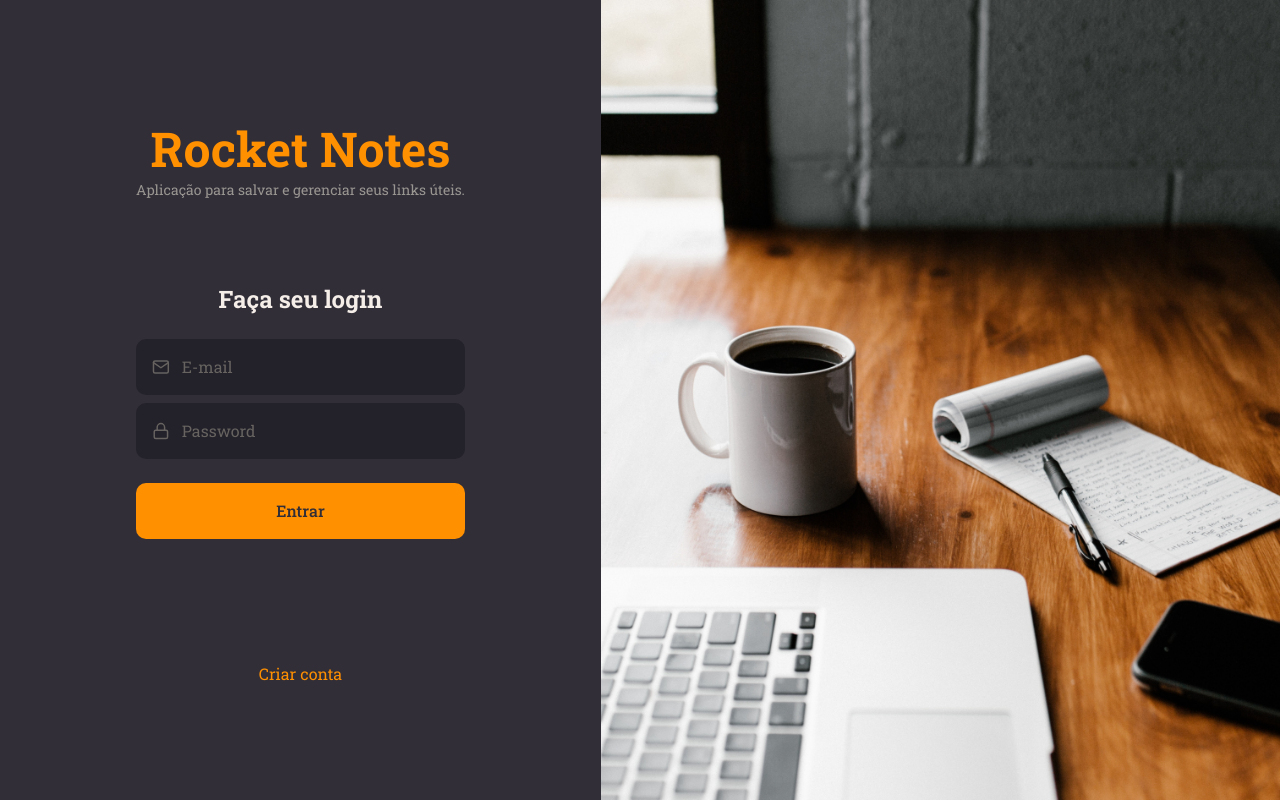
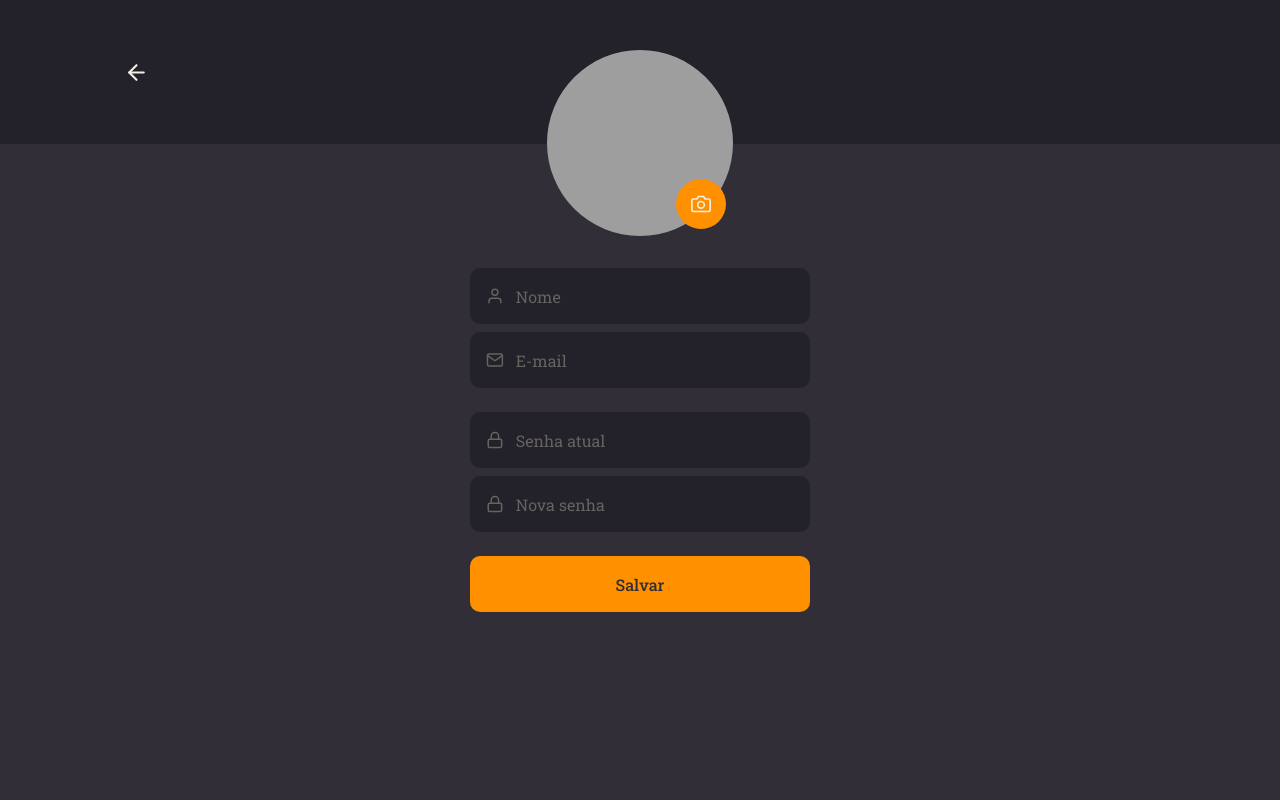
Before and after one commit to Felipe-Monte/Projeto_React, a React (Vite) app in the folder noteapp/: page / in a window 1280 px wide. Built offline with nearby package versions, Linux system fonts and the light colour scheme; grey boxes are pictures that could not be loaded.

Commit message:
create sign up and profile

```diff
--- a/noteapp/src/main.jsx
+++ b/noteapp/src/main.jsx
@@ -5,13 +5,14 @@ import GlobalStyle from "./styles/global"
 import { ThemeProvider } from 'styled-components'
 import theme from './styles/theme'
 
-import { SignIn } from './pages/SignIn'
+import { Profile } from './pages/Profile'
 
 ReactDOM.createRoot(document.getElementById('root')).render(
   <React.StrictMode>
     <ThemeProvider theme={theme}>
       <GlobalStyle />
-      <SignIn />
+      <Profile
+       />
     </ThemeProvider>
   </React.StrictMode>
 )
--- /dev/null
+++ b/noteapp/src/pages/Profile/index.jsx
@@ -0,0 +1,35 @@
+import { FiUser, FiMail, FiLock, FiArrowLeft, FiCamera } from 'react-icons/fi'
+import { Container, Form, Avatar } from './styles'
+import { Input } from '../../components/Input'
+import { Button } from '../../components/Button'
+
+export function Profile() {
+  return (
+    <Container>
+      <header>
+        <FiArrowLeft />
+      </header>
+
+      <Form>
+        <Avatar>
+          <img src="https://github.com/Felipe-Monte.png" alt="Foto do usuário" />
+
+          <label htmlFor="avatar">
+            <FiCamera />
+
+            <input
+              id='avatar'
+              type="file" />
+
+          </label>
+        </Avatar>
+
+        <Input placeholder='Nome' type='text' icon={FiUser} />
+        <Input placeholder='E-mail' type='email' icon={FiMail} />
+        <Input placeholder='Senha atual' type='password' icon={FiLock} />
+        <Input placeholder='Nova senha' type='password' icon={FiLock} />
+        <Button title='Salvar' />
+      </Form>
+    </Container>
+  )
+}
--- /dev/null
+++ b/noteapp/src/pages/Profile/styles.js
@@ -0,0 +1,70 @@
+import styled from 'styled-components'
+
+export const Container = styled.div`
+  width: 100%;
+
+  > header {
+    width: 100%;
+    height: 144px;
+    background-color: ${({ theme }) => theme.COLORS.BACKGROUND_900};
+
+    display: flex;
+    align-items: center;
+
+    padding: 0 124px;
+
+    svg {
+      width: 25px;
+      height: 25px;
+    }
+  }
+`
+
+export const Form = styled.form`
+  max-width: 340px;
+  margin: 30px auto 0px;
+
+  > div:nth-child(3) {
+    margin-bottom: 24px;
+  }
+`
+
+export const Avatar = styled.div`
+  position: relative;
+  width: 186px;
+  height: 186px;
+
+  margin: -124px auto 32px;
+
+  > img {
+    width: 186px;
+    height: 186px;
+    border-radius: 50%;
+  }
+
+  > label {
+    position: absolute;
+    bottom: 7px;
+    right: 7px;
+    cursor: pointer;
+
+    width: 50px;
+    height: 50px;
+
+    background-color: ${({theme})=> theme.COLORS.ORANGE};
+    border-radius: 50%;
+
+    display: flex;
+    align-items: center;
+    justify-content: center;
+
+    input {
+      display: none;
+    }
+
+    svg {
+      width: 20px;
+      height: 20px;
+    }
+  }
+`
--- a/noteapp/src/pages/SignIn/styles.js
+++ b/noteapp/src/pages/SignUp/styles.js
@@ -23,8 +23,8 @@ export const Form = styled.form`
 
   > h2 {
     font-size: 24px;
-    margin-top: 84px;
-    margin-bottom: 24px;
+    margin-top: 48px;
+    margin-bottom: 48px;
   }
 
   > p {
```
Also changed, not shown: noteapp/src/pages/SignUp/index.jsx (added, +41 -0 lines).
